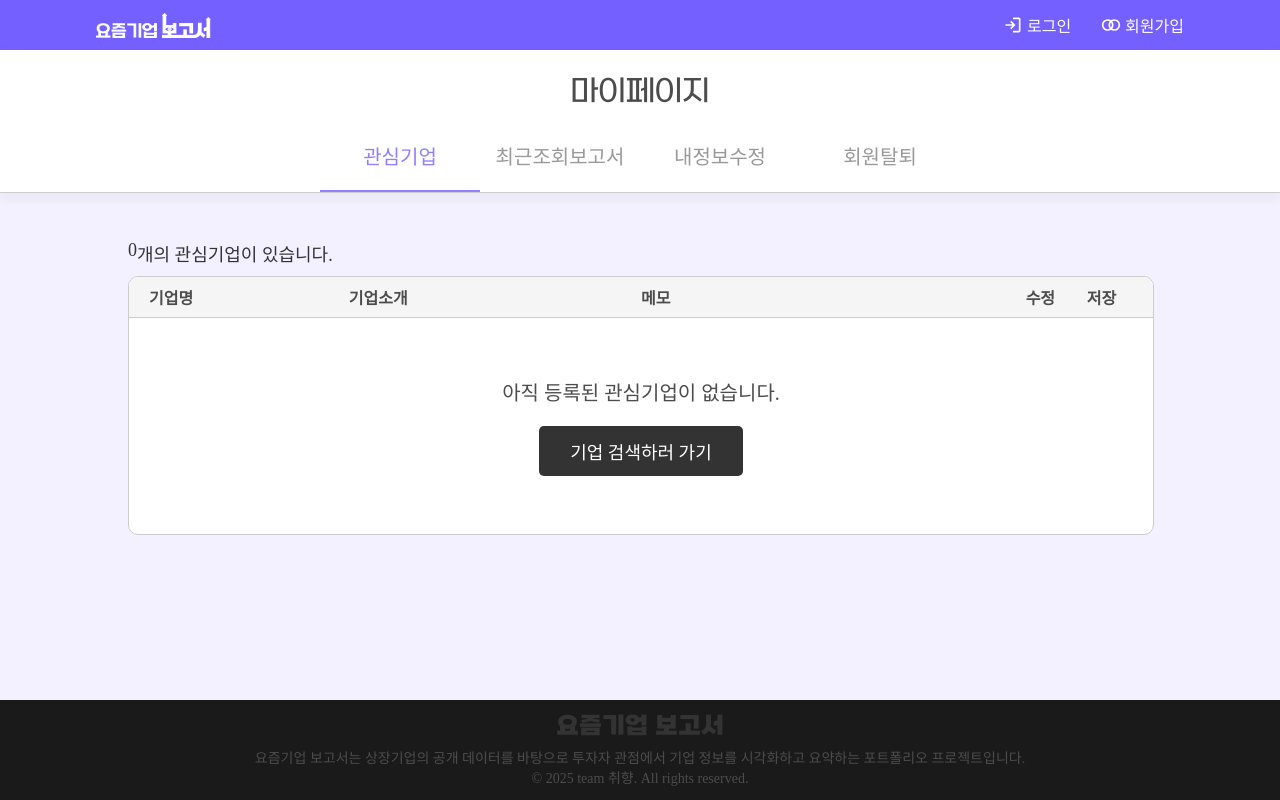
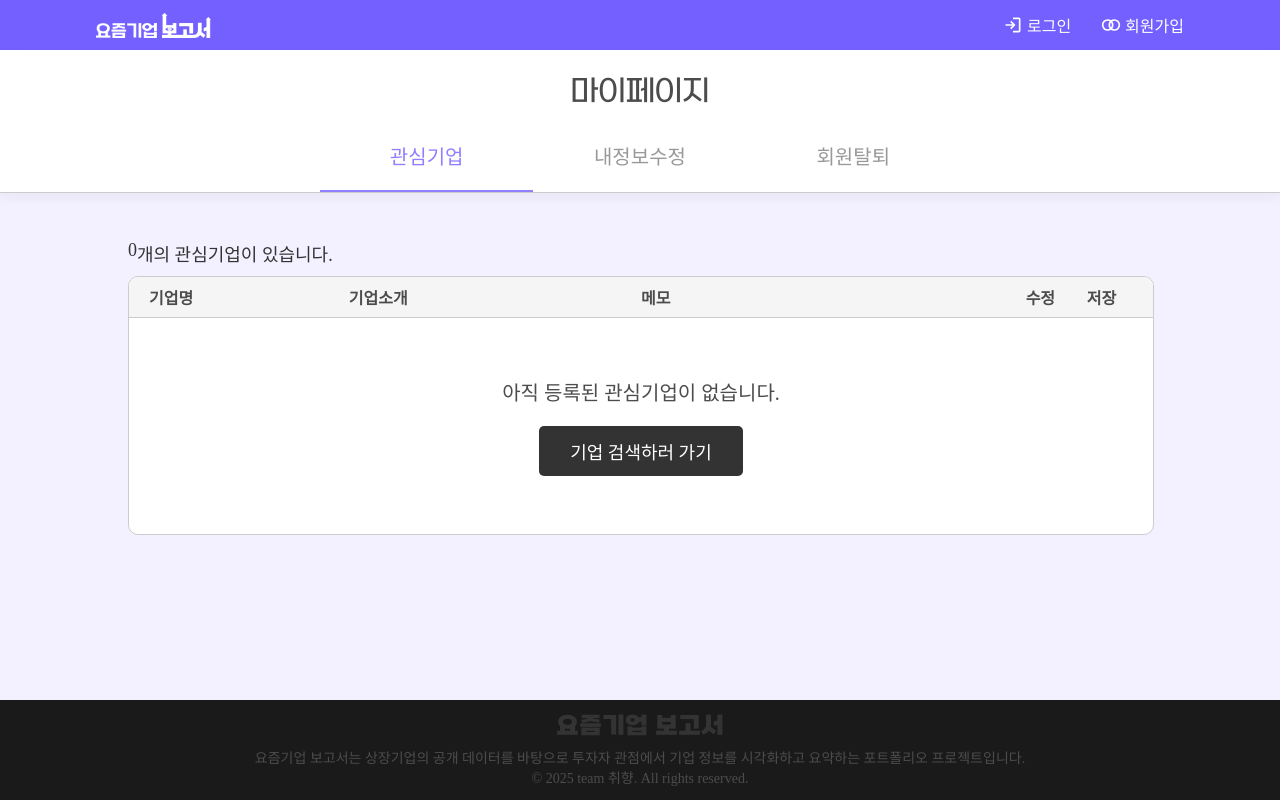
Before and after one commit to Eunhye1109/Practical-Project, a React (Create React App) app in the folder front/: page /mypage in a window 1280 px wide. Built offline with nearby package versions, Linux system fonts and the light colour scheme; a web font is replaced by a local one.

Commit message:
[Design] 최근조회보고서 삭제

```diff
--- a/front/src/layouts/Navigation.tsx
+++ b/front/src/layouts/Navigation.tsx
@@ -49,10 +49,6 @@ const Navigation = () => {
     const change = !hidePath.includes(location.pathname);
 
     const [nav, setNav] = useState([
-        {label: '관심기업', to: '/mypage?tab=0', icon: <Bookmark />},
-        {label: '최근조회보고서', to: '/mypage?tab=1', icon: <History />},
-        {label: '마이페이지', to: '/mypage?tab=2', icon: <Person />},
-        {label: '로그아웃', to: '/', icon: <Logout />},
         {label: '로그인', to: '/login', icon: <Login />},
         {label: '회원가입', to: '/join', icon: <Join />}
     ]);
@@ -61,8 +57,7 @@ const Navigation = () => {
         if(user !== null) {
             setNav([
                 {label: '관심기업', to: '/mypage?tab=0', icon: <Bookmark />},
-                {label: '최근조회보고서', to: '/mypage?tab=1', icon: <History />},
-                {label: '마이페이지', to: '/mypage?tab=2', icon: <Person />},
+                {label: '마이페이지', to: '/mypage?tab=1', icon: <Person />},
                 {label: '로그아웃', to: '/', icon: <Logout />}
             ])
         } else {
--- a/front/src/pages/Mypage.tsx
+++ b/front/src/pages/Mypage.tsx
@@ -61,7 +61,7 @@ const TabBox = styled.div`
 
 const TabItem = styled.div<{selected: boolean}>`
     // 크기
-    width: 25%;
+    width: 33.33%;
     // 디스플레이
     display: flex;
     justify-content: start;
@@ -79,6 +79,7 @@ const TabItem = styled.div<{selected: boolean}>`
 
     &:hover {
         opacity: 0.8;
+        color: ${({theme}) => theme.colors.primary[80]};
     }
 `;
 
@@ -96,7 +97,7 @@ const Content = styled.div<{width: string}>`
 const Mypage = () => {
     const theme = useTheme();
     const [searchParams, setSearchParams] = useSearchParams();
-    const itemList = ['관심기업', '최근조회보고서', '내정보수정', '회원탈퇴'];
+    const itemList = ['관심기업', '내정보수정', '회원탈퇴'];
     const defaultTab = parseInt(searchParams.get('tab') ?? '0'); // 기본값은 0번 탭
     const {user} = useLogin();
     // 관심기업 리스트
@@ -178,15 +179,15 @@ const Mypage = () => {
                 fullData={data}
                 reData={selectFavoriteCorp}
             />}
-            {activeTab === 1 && <DocsHistory
+            {/* {activeTab === 1 && <DocsHistory
                 headerList={docsHeaderList}
                 widthList={docsWidthList}
                 notiLabel='최근 3개월 이내에 조회한 기업이 없습니다.'
                 typeList={docsTypeList}
                 fullData={docsHistoryDummyData}
-            />}
-            {activeTab === 2 && <UserInfoSetting />}
-            {activeTab === 3 && <Withdrawal />}
+            />} */}
+            {activeTab === 1 && <UserInfoSetting />}
+            {activeTab === 2 && <Withdrawal />}
         </Content>
     </Container>
   )
```
